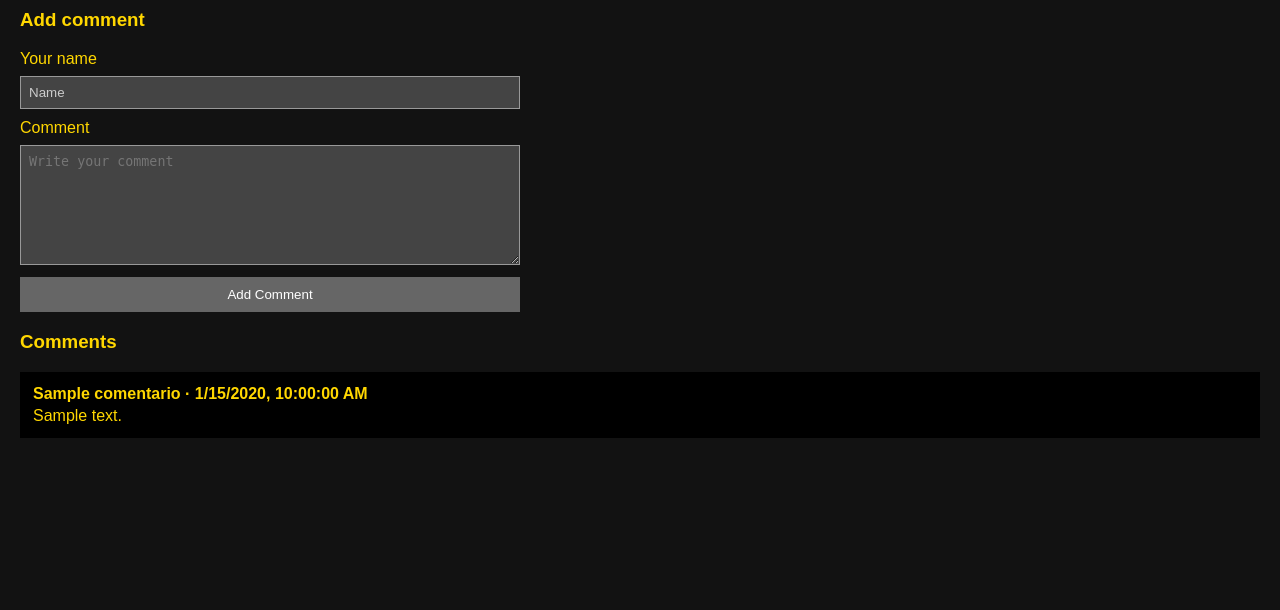
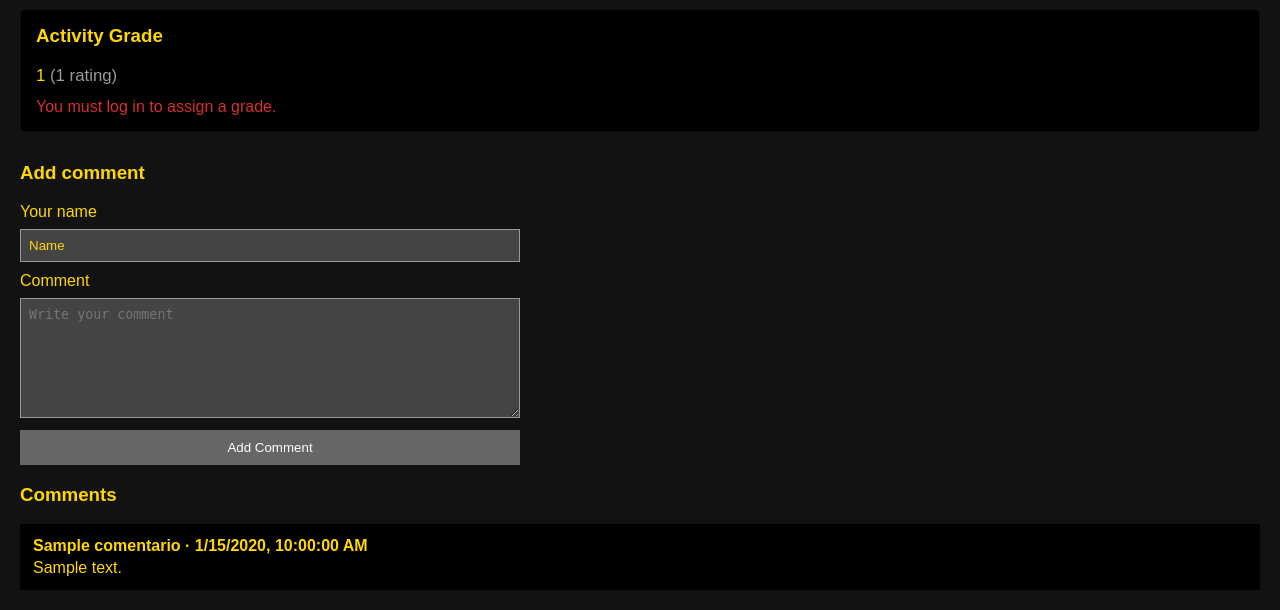
Before and after one commit to hugodiazroa/desarrollo_web_lya_diaz, a Flask app: page /activities/1 in a window 1280 px wide. Shown: the part 508-1118 px from the top of the page. Before the commit the page ends 946 px from the top, so only its background shows below. Run offline with Flask 3, Linux system fonts and the light colour scheme; tables that the repository leaves empty hold one stand-in row (values such as "Sample post").

Commit message:
Implement grading system for activities

```diff
--- a/tarea_4/app.py
+++ b/tarea_4/app.py
@@ -1,5 +1,5 @@
 from flask import Flask, render_template, jsonify, request, redirect, url_for
-from sqlalchemy import create_engine, Column, Integer, String, DateTime, ForeignKey, Enum as SAEnum, Text, func, or_
+from sqlalchemy import create_engine, Column, Integer, String, DateTime, ForeignKey, Enum as SAEnum, Text, func, or_, UniqueConstraint
 from sqlalchemy.orm import DeclarativeBase, Mapped, mapped_column, sessionmaker, relationship
 from datetime import datetime
 import enum
@@ -64,6 +64,7 @@ class Miembro(Base):
     comuna_id: Mapped[int] = mapped_column(Integer, ForeignKey('comuna.id'), nullable=False)
     comuna: Mapped["Comuna"] = relationship("Comuna", back_populates="miembros")
     actividades: Mapped[list["Actividad"]] = relationship("Actividad", back_populates="miembro")
+    notas: Mapped[list["Nota"]] = relationship("Nota", back_populates="miembro")
 
 class Actividad(Base):
     __tablename__ = 'actividad'
@@ -92,6 +93,7 @@ class Actividad(Base):
     miembro: Mapped["Miembro"] = relationship("Miembro", back_populates="actividades")
     fotos: Mapped[list["Foto"]] = relationship("Foto", back_populates="actividad")
     comentarios: Mapped[list["Comentario"]] = relationship("Comentario", back_populates="actividad")
+    notas: Mapped[list["Nota"]] = relationship("Nota", back_populates="actividad")
 
 class Foto(Base):
     __tablename__ = 'foto'
@@ -109,6 +111,18 @@ class Comentario(Base):
     fecha: Mapped[datetime] = mapped_column(DateTime, nullable=False, default=datetime.utcnow)
     actividad_id: Mapped[int] = mapped_column(Integer, ForeignKey('actividad.id'), nullable=False)
     actividad: Mapped["Actividad"] = relationship("Actividad", back_populates="comentarios")
+
+class Nota(Base):
+    __tablename__ = 'nota'
+    __table_args__ = (
+        UniqueConstraint('actividad_id', 'miembro_id', name='uq_nota_actividad_miembro'),
+    )
+    id: Mapped[int] = mapped_column(Integer, primary_key=True, autoincrement=True)
+    actividad_id: Mapped[int] = mapped_column(Integer, ForeignKey('actividad.id'), nullable=False)
+    miembro_id: Mapped[int] = mapped_column(Integer, ForeignKey('miembro.id'), nullable=False)
+    nota: Mapped[int] = mapped_column(Integer, nullable=False)
+    actividad: Mapped["Actividad"] = relationship("Actividad", back_populates="notas")
+    miembro: Mapped["Miembro"] = relationship("Miembro", back_populates="notas")
 
 # Routes
 @app.route("/")
@@ -387,6 +401,9 @@ def api_activities_search():
 
         results = []
         for activity in activities:
+            grade_stats = session.query(func.avg(Nota.nota), func.count(Nota.id)).filter(Nota.actividad_id == activity.id).one()
+            average_grade = grade_stats[0]
+            grade_count = grade_stats[1] or 0
             results.append({
                 "id": activity.id,
                 "memberName": activity.miembro.nombre if activity.miembro else "",
@@ -394,7 +411,9 @@ def api_activities_search():
                 "type": activity.tipo.value if hasattr(activity.tipo, "value") else str(activity.tipo),
                 "municipality": activity.miembro.comuna.nombre if activity.miembro and activity.miembro.comuna else "",
                 "name": activity.nombre,
-                "description": activity.descripcion or ""
+                "description": activity.descripcion or "",
+                "grade": round(float(average_grade), 2) if grade_count else "-",
+                "gradeCount": grade_count
             })
         return jsonify(results)
     finally:
@@ -445,6 +464,20 @@ def api_activity(activity_id):
             for c in sorted(actividad.comentarios, key=lambda c: c.fecha, reverse=True)
         ]
 
+        grade_count = len(actividad.notas) if actividad.notas else 0
+        average_grade = None
+        if grade_count:
+            average_grade = round(sum(n.nota for n in actividad.notas) / grade_count, 2)
+
+        user_grade = None
+        user_name = request.args.get('user_name', '').strip()
+        if user_name:
+            miembro = session.query(Miembro).filter(Miembro.nombre == user_name).first()
+            if miembro:
+                nota = session.query(Nota).filter(Nota.actividad_id == actividad.id, Nota.miembro_id == miembro.id).first()
+                if nota:
+                    user_grade = nota.nota
+
         return jsonify({
             'id': actividad.id,
             'name': actividad.nombre,
@@ -459,8 +492,14 @@ def api_activity(activity_id):
                 'name': actividad.miembro.nombre,
                 'email': actividad.miembro.email
             },
-            'comments': comentarios
+            'comments': comentarios,
+            'grade': average_grade,
+            'gradeCount': grade_count,
+            'userGrade': user_grade
         })
+    except Exception as e:
+        app.logger.exception('Error in api_activity:')
+        return jsonify({'error': 'Internal server error', 'details': str(e)}), 500
     finally:
         session.close()
 
@@ -509,6 +548,65 @@ def api_activity_comments(activity_id):
     except Exception:
         session.rollback()
         return jsonify({'errors': ['Unable to save comment. Please try again.']}), 500
+    finally:
+        session.close()
+
+@app.route('/api/activity/<int:activity_id>/grade', methods=['POST'])
+def api_activity_grade(activity_id):
+    payload = request.get_json(force=True, silent=True) or {}
+    member_name = (payload.get('member_name') or '').strip()
+    raw_grade = payload.get('grade')
+
+    try:
+        grade = int(raw_grade)
+    except (TypeError, ValueError):
+        grade = None
+
+    errors = []
+    if not member_name:
+        errors.append('You must log in to assign a grade.')
+    if grade is None:
+        errors.append('Grade must be a whole number between 1 and 7.')
+    elif grade < 1 or grade > 7:
+        errors.append('Grade must be a whole number between 1 and 7.')
+
+    if errors:
+        return jsonify({'errors': errors}), 400 if member_name else 401
+
+    session = Session()
+    try:
+        actividad = session.query(Actividad).filter(Actividad.id == activity_id).first()
+        if not actividad:
+            return jsonify({'errors': ['Activity not found']}), 404
+
+        miembro = session.query(Miembro).filter(Miembro.nombre == member_name).first()
+        if not miembro:
+            return jsonify({'errors': ['Logged in user must be registered.']}), 401
+
+        existing_grade = session.query(Nota).filter(Nota.actividad_id == activity_id, Nota.miembro_id == miembro.id).first()
+        if existing_grade:
+            return jsonify({'errors': ['You have already graded this activity.']}), 400
+
+        nota = Nota(
+            actividad_id=activity_id,
+            miembro_id=miembro.id,
+            nota=grade
+        )
+        session.add(nota)
+        session.commit()
+
+        grade_count = session.query(func.count(Nota.id)).filter(Nota.actividad_id == activity_id).scalar() or 0
+        average_grade = session.query(func.avg(Nota.nota)).filter(Nota.actividad_id == activity_id).scalar()
+        if average_grade is not None:
+            average_grade = round(float(average_grade), 2)
+
+        return jsonify({
+            'average': average_grade,
+            'count': grade_count
+        }), 201
+    except Exception:
+        session.rollback()
+        return jsonify({'errors': ['Unable to save grade. Please try again.']}), 500
     finally:
         session.close()
 
--- a/tarea_4/static/activities.html
+++ b/tarea_4/static/activities.html
@@ -5,6 +5,7 @@
     <meta name="viewport" content="width=device-width, initial-scale=1.0" />
     <link rel="stylesheet" href="/static/styles.css" />
     <script src="/static/activities.js" defer></script>
+    <script src="/static/script.js" defer></script>
     <title>Activities</title>
   </head>
   <body>
--- a/tarea_4/static/activities.js
+++ b/tarea_4/static/activities.js
@@ -29,6 +29,7 @@ function renderResult(activity, term) {
   const highlightedType = highlightMatches(activity.type, term);
   const dayValue = activity.day || '';
 
+  const gradeValue = activity.grade === '-' ? '-' : escapeHtml(activity.grade.toString());
   return `
     <article class="result-card">
       <h2>${highlightedName}</h2>
@@ -37,6 +38,8 @@ function renderResult(activity, term) {
       <p><strong>Type:</strong> ${highlightedType}</p>
       <p><strong>Municipality:</strong> ${highlightedMunicipality}</p>
       <p><strong>Description:</strong> ${highlightedDescription || '<span class="empty">No description provided</span>'}</p>
+      <p><strong>Grade:</strong> ${gradeValue}</p>
+      <p><a href="/activities/${activity.id}" onclick="console.log('navigate to activity', ${activity.id})">Grade this activity</a></p>
     </article>
   `;
 }
--- a/tarea_4/static/script.js
+++ b/tarea_4/static/script.js
@@ -393,6 +393,11 @@ function showErrorAndLogout(errorMessage){
 }
 
 function loadMetrics(){
+  if (typeof Chart === 'undefined') {
+    console.warn('Chart.js not loaded; skipping metrics rendering');
+    return;
+  }
+
   fetch('/api/metrics')
     .then(response => response.json())
     .then(data => {
--- a/tarea_4/static/styles.css
+++ b/tarea_4/static/styles.css
@@ -5,7 +5,8 @@ body {
   color: #FFD700;
 }
 
-nav a {
+nav a,
+nav a:visited {
   margin-right: 10px;
   color: #FFD700;
   text-decoration: none;
@@ -13,6 +14,16 @@ nav a {
 
 nav a:hover {
   color: #fff2a8;
+}
+
+a,
+a:visited {
+  color: #7db8ff;
+  text-decoration: none;
+}
+
+a:hover {
+  color: #b8d9ff;
 }
 
 form {
@@ -25,7 +36,7 @@ input, select, textarea, button {
   width: 100%;
   padding: 6px;
   background-color: #444;
-  color: #fff;
+  color: #FFD700;
   border: 1px solid #777;
 }
 
@@ -35,7 +46,7 @@ textarea {
 }
 
 input::placeholder {
-  color: #ccc;
+  color: #FFD700;
 }
 
 button {
@@ -107,7 +118,7 @@ canvas {
 .search-panel label {
   display: block;
   margin-bottom: 8px;
-  color: #fff;
+  color: #FFD700;
 }
 
 .result-card {
@@ -120,7 +131,7 @@ canvas {
 
 .result-card h2 {
   margin: 0 0 10px;
-  color: #fff;
+  color: #FFD700;
 }
 
 .result-card p {
--- a/tarea_4/templates/activity_detail.html
+++ b/tarea_4/templates/activity_detail.html
@@ -109,6 +109,45 @@
       .comment-form button:hover {
         background-color: #005fa3;
       }
+      .grade-section {
+        margin-top: 30px;
+        padding: 15px;
+        border: 1px solid #0f0f0f;
+        border-radius: 5px;
+        background-color: #000000;
+      }
+      .grade-section h3 {
+        margin-top: 0;
+      }
+      .grade-summary {
+        font-size: 1.05em;
+        margin-bottom: 12px;
+      }
+      .grade-options {
+        display: flex;
+        flex-wrap: wrap;
+        gap: 10px;
+      }
+      .grade-option {
+        display: inline-flex;
+        align-items: center;
+        gap: 6px;
+      }
+      .grade-form button {
+        margin-top: 12px;
+        padding: 10px 16px;
+        border: none;
+        background-color: #666;
+        color: white;
+        cursor: pointer;
+      }
+      .grade-form button:hover {
+        background-color: #005fa3;
+      }
+      .grade-message {
+        margin-top: 12px;
+        color: #d32f2f;
+      }
     </style>
   </head>
   <body>
@@ -151,6 +190,21 @@
         <div id="mediaContainer" class="activity-images"></div>
       </div>
 
+      <div class="grade-section">
+        <h3>Activity Grade</h3>
+        <div class="grade-summary">
+          <span id="gradeValue">-</span>
+          <span id="gradeCountText" style="color:#999;"></span>
+        </div>
+        <div id="gradeMessage" class="grade-message" style="display:none;"></div>
+        <form id="gradeForm" class="grade-form">
+          <div class="grade-options" id="gradeOptions"></div>
+          <button type="submit">Submit Grade</button>
+        </form>
+        <div id="gradeLocked" class="grade-message" style="display:none;">You must log in to assign a grade.</div>
+        <div id="gradeAlready" class="grade-message" style="display:none;">You have already graded this activity.</div>
+      </div>
+
       <div class="comment-section">
         <h3>Add comment</h3>
         <div id="commentFormErrors" class="error" style="display:none;"></div>
@@ -176,8 +230,14 @@
         loadActivityDetail(activityId);
       });
 
+      function getActiveUser() {
+        return localStorage.getItem('activeUser');
+      }
+
       function loadActivityDetail(activityId) {
-        fetch(`/api/activity/${activityId}`)
+        const userName = getActiveUser();
+        const query = userName ? `?user_name=${encodeURIComponent(userName)}` : '';
+        fetch(`/api/activity/${activityId}${query}`)
           .then(response => {
             if (!response.ok) {
               throw new Error('Activity not found');
@@ -198,6 +258,14 @@
         document.getElementById('activityDuration').textContent = activity.duration;
         document.getElementById('activityOwner').innerHTML = `<a href="/members/${activity.member.id}">${activity.member.name}</a>`;
         document.getElementById('activityDescription').textContent = activity.description || 'No description provided.';
+
+        const gradeLabel = document.getElementById('gradeValue');
+        const gradeCountText = document.getElementById('gradeCountText');
+        const gradeDisplay = activity.grade === null || activity.grade === undefined ? '-' : activity.grade;
+        gradeLabel.textContent = gradeDisplay;
+        gradeCountText.textContent = activity.gradeCount ? `(${activity.gradeCount} rating${activity.gradeCount === 1 ? '' : 's'})` : '';
+
+        initializeGradeForm(activity);
 
         const mediaContainer = document.getElementById('mediaContainer');
         if (activity.images && activity.images.length > 0) {
@@ -235,6 +303,90 @@
           .replace(/>/g, '&gt;')
           .replace(/"/g, '&quot;')
           .replace(/'/g, '&#039;');
+      }
+
+      function initializeGradeForm(activity) {
+        const gradeForm = document.getElementById('gradeForm');
+        const gradeOptions = document.getElementById('gradeOptions');
+        const gradeLocked = document.getElementById('gradeLocked');
+        const gradeAlready = document.getElementById('gradeAlready');
+        const gradeMessage = document.getElementById('gradeMessage');
+
+        const activeUser = getActiveUser();
+        gradeMessage.style.display = 'none';
+        gradeAlready.style.display = 'none';
+        gradeLocked.style.display = 'none';
+
+        gradeOptions.innerHTML = '';
+        for (let value = 1; value <= 7; value++) {
+          gradeOptions.innerHTML += `
+            <label class="grade-option">
+              <input type="radio" name="grade" value="${value}"> ${value}
+            </label>
+          `;
+        }
+
+        if (!activeUser) {
+          gradeForm.style.display = 'none';
+          gradeLocked.style.display = 'block';
+          return;
+        }
+
+        if (activity.userGrade !== null && activity.userGrade !== undefined) {
+          gradeForm.style.display = 'none';
+          gradeAlready.style.display = 'block';
+        } else {
+          gradeForm.style.display = 'block';
+          gradeAlready.style.display = 'none';
+          gradeLocked.style.display = 'none';
+        }
+      }
+
+      function handleGradeFormSubmit(event) {
+        event.preventDefault();
+        const activityId = {{ activity_id }};
+        const gradeValue = document.querySelector('input[name="grade"]:checked');
+        const gradeMessage = document.getElementById('gradeMessage');
+        const activeUser = getActiveUser();
+
+        if (!activeUser) {
+          gradeMessage.textContent = 'You must log in to assign a grade.';
+          gradeMessage.style.display = 'block';
+          return;
+        }
+
+        if (!gradeValue) {
+          gradeMessage.textContent = 'Please select a grade between 1 and 7.';
+          gradeMessage.style.display = 'block';
+          return;
+        }
+
+        fetch(`/api/activity/${activityId}/grade`, {
+          method: 'POST',
+          headers: {
+            'Content-Type': 'application/json',
+            'Accept': 'application/json'
+          },
+          body: JSON.stringify({
+            member_name: activeUser,
+            grade: Number(gradeValue.value)
+          })
+        })
+          .then(response => response.json().then(data => ({ status: response.status, body: data })))
+          .then(({ status, body }) => {
+            if (status === 201) {
+              gradeMessage.style.display = 'none';
+              loadActivityDetail(activityId);
+            } else {
+              const errorMessages = body.errors || ['Unable to add grade.'];
+              gradeMessage.innerHTML = errorMessages.map(error => `<div>${escapeHtml(error)}</div>`).join('');
+              gradeMessage.style.display = 'block';
+            }
+          })
+          .catch(() => {
+            gradeMessage.textContent = 'Unable to submit grade. Please try again.';
+            gradeMessage.style.display = 'block';
+          });
       }
 
       function handleCommentFormSubmit(event) {
@@ -293,6 +445,7 @@
           });
       }
 
+      document.getElementById('gradeForm').addEventListener('submit', handleGradeFormSubmit);
       document.getElementById('commentForm').addEventListener('submit', handleCommentFormSubmit);
     </script>
   </body>
--- a/tarea_4/templates/member_detail.html
+++ b/tarea_4/templates/member_detail.html
@@ -169,7 +169,7 @@
         const activitiesContainer = document.getElementById('activitiesContainer');
         if (member.activities && member.activities.length > 0) {
           activitiesContainer.innerHTML = member.activities.map(activity => `
-            <div class="activity-card" onclick="window.location.href='/activities/${activity.id}'">
+            <div class="activity-card" onclick="console.log('navigate to activity', ${activity.id}); window.location.href='/activities/${activity.id}'">
               <div class="activity-text">
                 <div class="activity-title">${activity.name}</div>
                 <div class="activity-detail">
```
Also changed, not shown: tarea_4/database/tarea4.sql (+10 -1 lines), tarea_4/tarea_4_spring/src/main/resources/static/styles.css (+5 -4 lines).
